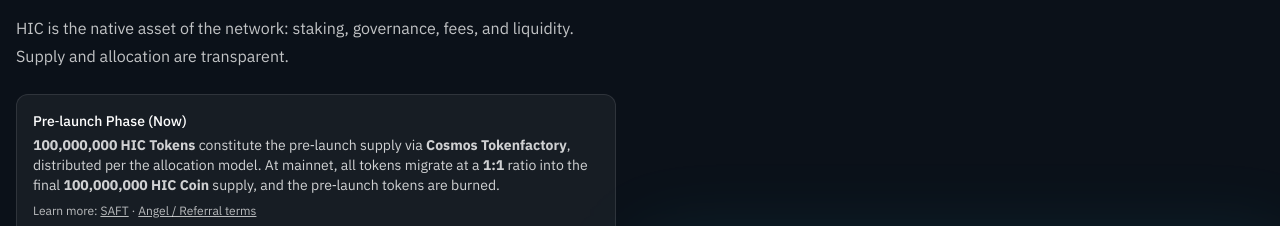
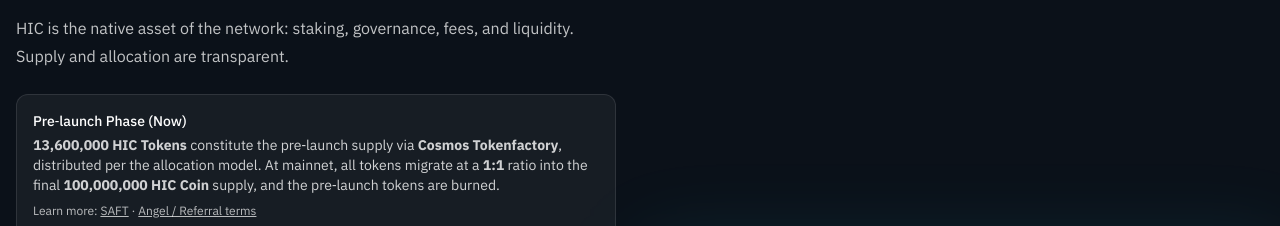
Before and after one commit to HicDevs/hickory-blockchain-web, a React (Vite) app: page / in a window 1280 px wide. Shown: the part 1660-1886 px from the top of the page. Built offline with nearby package versions, Linux system fonts and the light colour scheme.

Commit message:
Fix Tokenomics pre-launch supply to 13.6M (aligned with allocation)

```diff
--- a/src/components/TokenomicsSection.jsx
+++ b/src/components/TokenomicsSection.jsx
@@ -23,7 +23,7 @@ export default function TokenomicsSection() {
           <div className="mt-4 p-4 rounded-xl bg-white/5 border border-white/10 text-sm">
             <div className="font-medium mb-1">Pre‑launch Phase (Now)</div>
             <div className="text-white/80">
-              <strong>100,000,000 HIC Tokens</strong> constitute the pre‑launch supply via <strong>Cosmos Tokenfactory</strong>, distributed per the allocation model. At mainnet,
+              <strong>13,600,000 HIC Tokens</strong> constitute the pre‑launch supply via <strong>Cosmos Tokenfactory</strong>, distributed per the allocation model. At mainnet,
               all tokens migrate at a <strong>1:1</strong> ratio into the final <strong>100,000,000 HIC Coin</strong> supply, and the pre‑launch tokens are burned.
             </div>
             <div className="mt-2 text-xs text-white/70">
```
